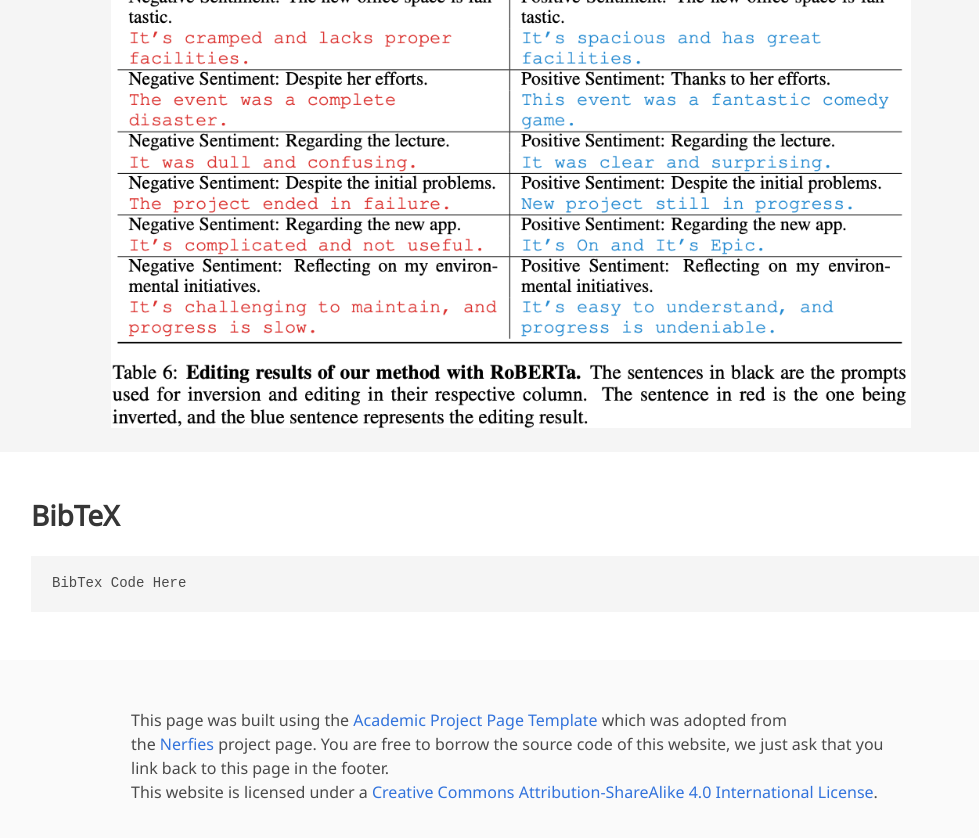
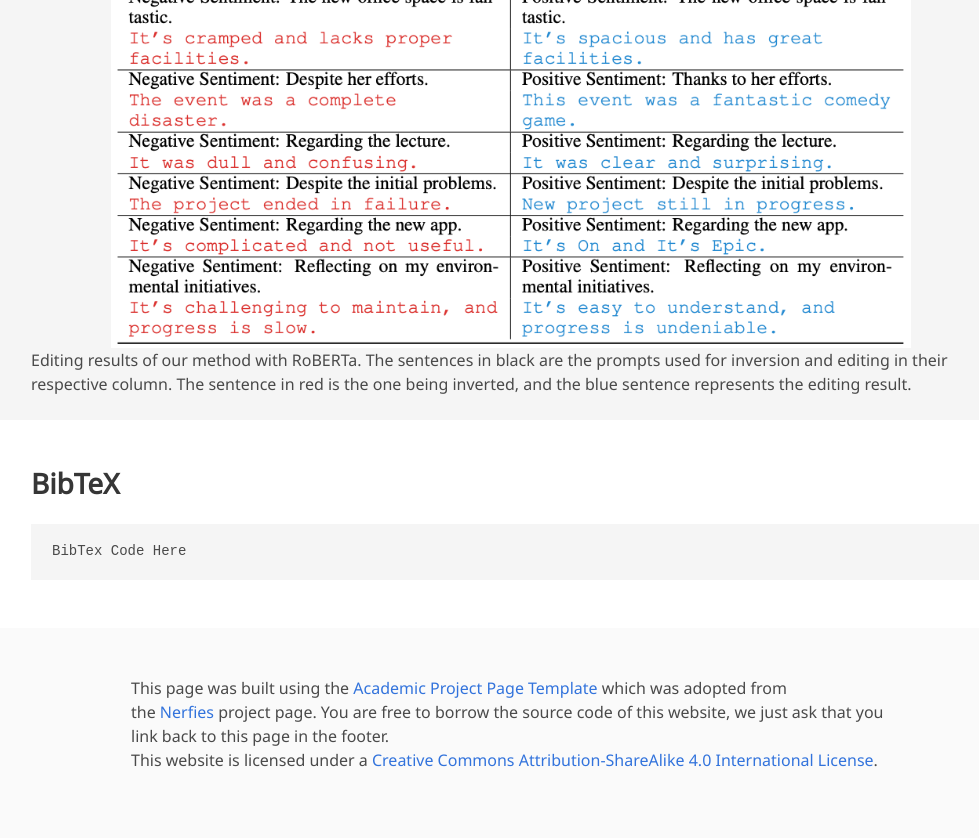
Before and after one commit to hexiaoxiao-cs/hexiaoxiao-cs.github.io, a Jekyll site: the page DICE/index.html, which Jekyll copies as it is, in a window 1280 px wide and 900 px high, scrolled down 3817 px. Shown: the top 838 px of the window, without its empty margins (129-1108 px from the left). Built offline with Jekyll 4.4.1, drawn with Linux system fonts in a browser that asks for light colours; nearby versions of some CDN libraries; some web fonts are replaced; library files that are not in the unit come from our copies; a style sheet for code colours, icons or effects is not loaded.

Commit message:
fixed caption

```diff
--- a/DICE/index.html
+++ b/DICE/index.html
@@ -254,6 +254,7 @@
      </div>
      <div style="display: flex; justify-content: center;">
       <img src="static/images/text-editing.png" alt="Multi-Method Visualization comparison" width="800" class="blend-img-background center-image"/></div>
+      Editing results of our method with RoBERTa. The sentences in black are the prompts used for inversion and editing in their respective column. The sentence in red is the one being inverted, and the blue sentence represents the editing result.
 
    </div>
  </div>
```
Also changed, not shown: DICE/static/images/text-editing.png, 1 other file.
